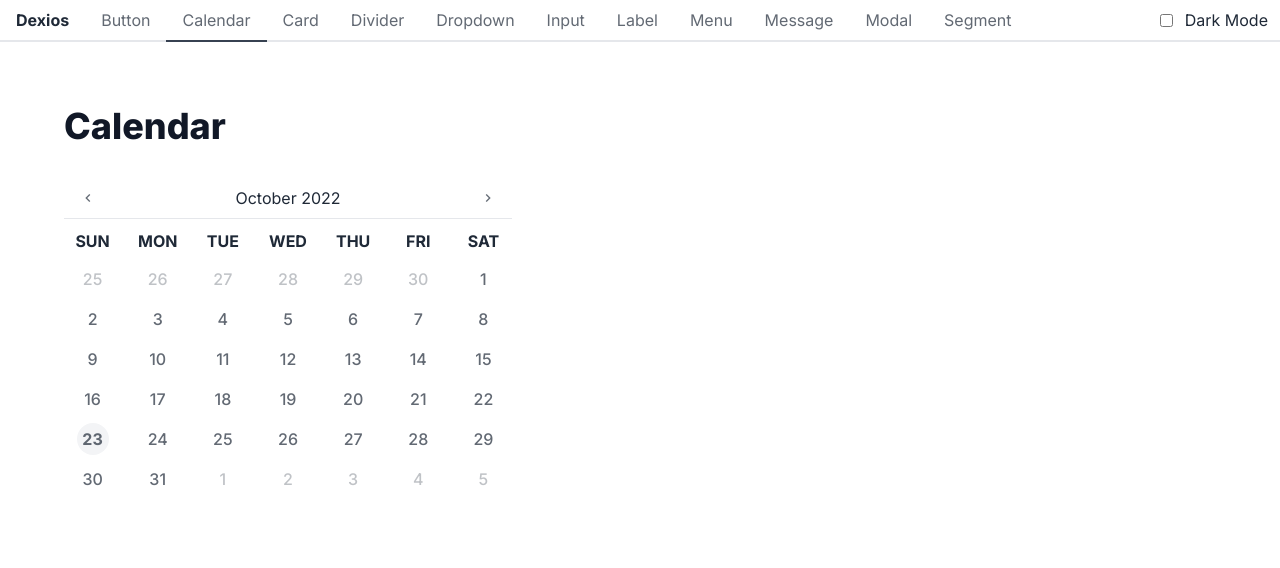
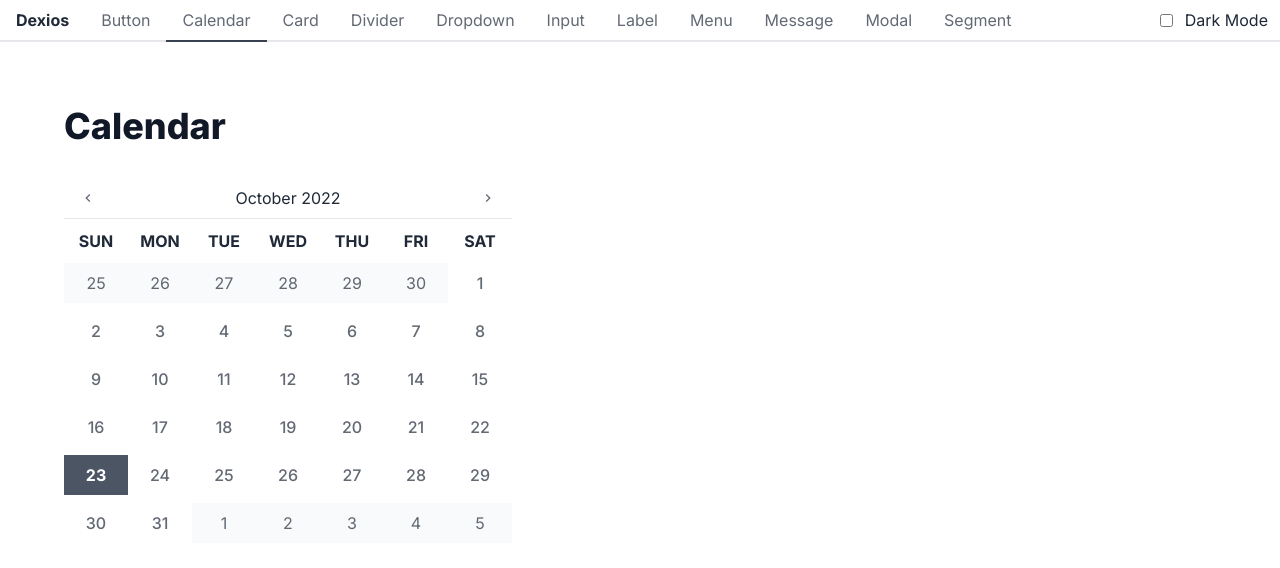
Before and after one commit to truefusion/dexios-ui, a Vue app: page /calendar in a window 1280 px wide. Shown: the top 568 px of the page. Built offline with nearby package versions, Linux system fonts and the light colour scheme.

Commit message:
Accessibility.

```diff
--- a/src/components/Calendar.vue
+++ b/src/components/Calendar.vue
@@ -88,34 +88,26 @@
 </template>
 
 <style lang="less">
-    .dexios {
+.dexios {
         &.calendar {
             header {
                 @apply flex items-center justify-between dark:text-white;
             }
 
             .dates {
-                @apply gap-2 grid grid-cols-7 text-center;
+                @apply gap-y-2 grid grid-cols-7 text-center;
             }
 
             .days {
                 .day {
-                    @apply cursor-pointer min-h-8 min-w-8;
+                    @apply cursor-pointer font-medium inline-flex items-center justify-center min-h-10 min-w-10;
 
                     &.current {
-                        @apply font-bold;
-
-                        > * {
-                            @apply bg-gray-100 p-2 dark:bg-gray-700;
-                        }
+                        @apply bg-gray-600 font-bold text-white dark:bg-gray-700;
                     }
 
                     &:not(.month) {
-                        @apply opacity-40;
-                    }
-
-                    > * {
-                        @apply h-8 inline-flex items-center justify-center rounded-full text-center w-8;
+                        @apply bg-gray-50 font-normal dark:bg-gray-900;
                     }
                 }
             }
--- a/src/components/Card.vue
+++ b/src/components/Card.vue
@@ -45,7 +45,7 @@
 			}
 
 			.card-meta {
-				@apply space-x-1 text-base text-gray-400;
+				@apply space-x-1 text-sm text-gray-500;
 			}
 		}
 	}
```
